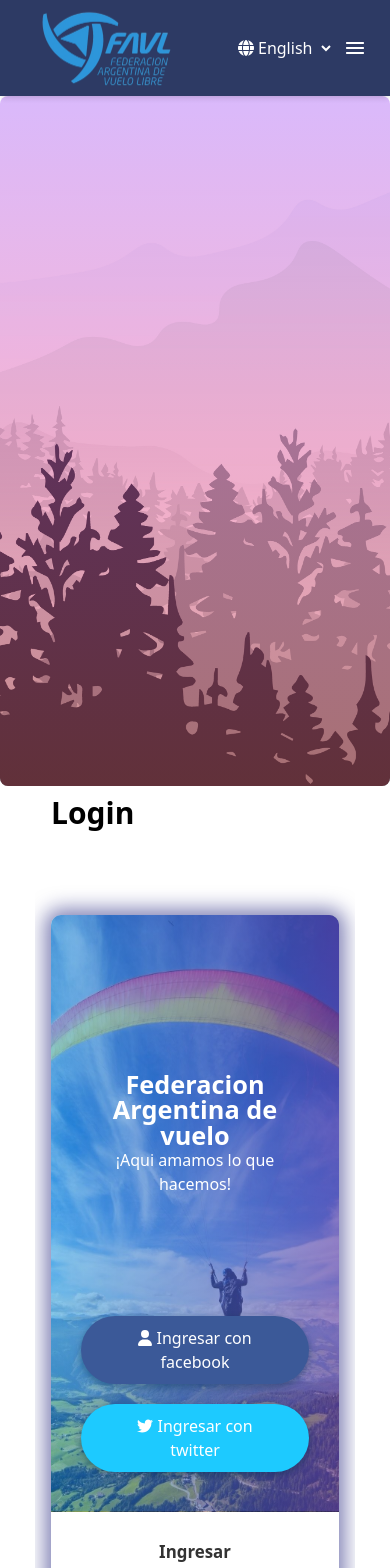
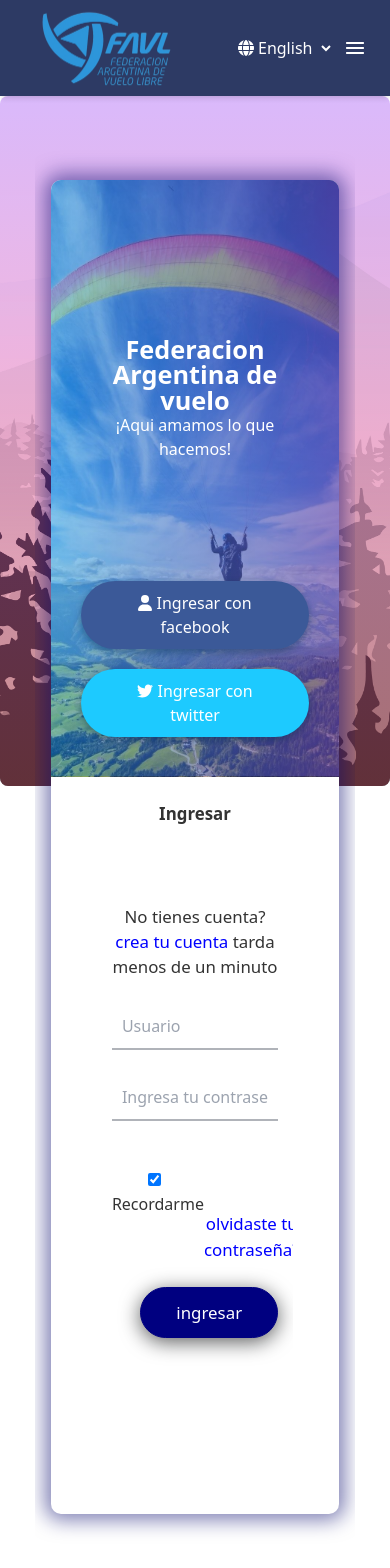
Before and after one commit to daposadap9/favl, a React (Vite) app: page /ingresar in a window 390 px wide. Shown: the top 1568 px of the page. Built offline with nearby package versions, Linux system fonts and the light colour scheme.

Commit message:
new Changes-Add Delete Method (Untested)

```diff
--- a/src/pages/Favl.jsx
+++ b/src/pages/Favl.jsx
@@ -24,6 +24,15 @@ const Favl = () => {
       })
       .catch((err) => console.log(err));
   }, []);
+
+  function deleteClub(clubId) {
+    if (confirm("Presione Aceptar para eliminar el elemento"))
+      axios.delete('http://15.228.21.51:5000/club/' + clubId)
+      .then(()=> {
+        alert("El club ha sido eliminado")
+      })
+      .catch((err) => console.log(err));
+  }
   return (
     <>
       <TransitionEffect />
@@ -101,10 +110,12 @@ const Favl = () => {
                     ></FontAwesomeIcon>
                   </li>
                   <li>
-                    <FontAwesomeIcon
+                    <button onClick={deleteClub(club.id)}>
+                      <FontAwesomeIcon
                       icon={faDeleteLeft}
                       className="margin-left text-red-500"
-                    ></FontAwesomeIcon>
+                      ></FontAwesomeIcon>
+                    </button>
                   </li>
                 </div>
               </div>
--- a/src/pages/Login.jsx
+++ b/src/pages/Login.jsx
@@ -1,10 +1,10 @@
-import React from 'react'
+import React from "react";
 import { motion } from "framer-motion";
-import TransitionEffect from '../components/transition/TransitionEffect'
-import { FontAwesomeIcon } from '@fortawesome/react-fontawesome';
-import { faFacebook, faTwitter } from '@fortawesome/free-brands-svg-icons';
-import '../pages/css/Login.css'
-import { faUser } from '@fortawesome/free-solid-svg-icons';
+import TransitionEffect from "../components/transition/TransitionEffect";
+import { FontAwesomeIcon } from "@fortawesome/react-fontawesome";
+import { faFacebook, faTwitter } from "@fortawesome/free-brands-svg-icons";
+import "../pages/css/Login.css";
+import { faUser } from "@fortawesome/free-solid-svg-icons";
 const Login = () => {
   return (
     <>
@@ -20,54 +20,70 @@ const Login = () => {
       miniTablet:max-w-screen-miniTablet miniTablet:bg-transparent
       tablet:max-w-screen-tablet tablet:bg-transparent
       laptop:max-w-screen-laptop laptop:bg-transparent
-      midDesktop:max-w-screen-midDesktop midDesktop:bg-transparent overflow-hidden
-     mt-[699px]"
+      midDesktop:max-w-screen-midDesktop midDesktop:bg-transparent overflow-hidden"
       >
-        <div>
-          <h1 className='text-3xl font-semibold'>Login</h1>
-        </div>
         <div classname="bodyLogin">
           <div className="box-form">
             <div className="left">
-              <div className='background-left'>
+              <div className="background-left">
                 <div className="overlay">
                   <h1>Federacion Argentina de vuelo</h1>
-                  <p className='p-login'>¡Aqui amamos lo que hacemos!</p>
+                  <p className="p-login">¡Aqui amamos lo que hacemos!</p>
                   <div className="buttn">
-                    <a href="#" className="facebook"><FontAwesomeIcon icon={faUser} className='margin-left'></FontAwesomeIcon> Ingresar con facebook</a>
-                    <a href="#"><FontAwesomeIcon icon={faTwitter} className='margin-left'></FontAwesomeIcon> Ingresar con twitter</a>
+                    <a href="#" className="facebook">
+                      <FontAwesomeIcon
+                        icon={faUser}
+                        className="margin-left"
+                      ></FontAwesomeIcon>{" "}
+                      Ingresar con facebook
+                    </a>
+                    <a href="#">
+                      <FontAwesomeIcon
+                        icon={faTwitter}
+                        className="margin-left"
+                      ></FontAwesomeIcon>{" "}
+                      Ingresar con twitter
+                    </a>
                   </div>
                 </div>
               </div>
             </div>
 
             <div className="right">
-              <h5 className='text-3xl font-semibold colorear'>Ingresar</h5>
-              <p className='p-login'>No tienes cuenta? <a href="#">crea tu cuenta</a> tarda menos de un minuto</p>
+              <h5 className="text-3xl font-semibold colorear">Ingresar</h5>
+              <p className="p-login">
+                No tienes cuenta? <a href="#">crea tu cuenta</a> tarda menos de
+                un minuto
+              </p>
               <div className="inputs">
                 <input type="text" placeholder="Usuario" />
-                <br />
+                {/* <br /> */}
                 <input type="password" placeholder="Ingresa tu contraseña" />
               </div>
 
-              <br /><br />
+              {/* <br />
+              <br /> */}
 
               <div className="remember-me--forget-password">
                 <label>
                   <input type="checkbox" name="item" checked />
                   <span className="text-checkbox">Recordarme</span>
                 </label>
-                <p className='p-login'><a href="#">olvidaste tu contraseña?</a></p>
+                <p className="p-login">
+                  <a href="#">olvidaste tu contraseña?</a>
+                </p>
               </div>
 
-              <br />
-              <button className='button-login'><a href="#">ingresar</a></button>
+              {/* <br /> */}
+              <button className="button-login">
+                <a href="#">ingresar</a>
+              </button>
             </div>
           </div>
         </div>
       </motion.div>
     </>
-  )
-}
+  );
+};
 
-export default Login
+export default Login;
--- a/src/pages/css/Login.css
+++ b/src/pages/css/Login.css
@@ -39,7 +39,7 @@
 
 @media (max-width: 980px) {
   .box-form {
-      flex-flow: wrap;
+    flex-flow: column;
     text-align: center;
     align-content: center;
     align-items: center;
@@ -119,20 +119,20 @@
 }
 
 .box-form .right {
+  padding-left: 5%;
   overflow: hidden;
-    height: 600px;
-    padding-top: 2px;
+  width: 50vw;
+  height: 100vh;
+  padding-right: 5%;
+  padding-top: 2vh;
   color: #333333;
   margin-top: 20px;
-    padding: 20px;
-    display: flex;
-    flex-direction: column;
 }
 
 @media (max-width: 980px) {
   .box-form .right {
-      width: 100%;
-      height: 100%;
+    width: 50vw;
+    height: 85vh;
   }
 }
 
@@ -153,6 +153,9 @@
   color: blue;
 }
 
+.box-form .right .inputs {
+  overflow: hidden;
+}
 
 .box-form .right input {
   width: 100%;
@@ -166,9 +169,9 @@
 }
 
 .box-form .right input:hover {
-    font-size: 2vh;
+  font-size: 120%;
   transition: 0.3s;
-    margin-top: 23px;
+  margin-top: 22px;
 }
 
 .box-form .right .remember-me--forget-password {
@@ -222,6 +225,7 @@
 }
 
 .box-form .right button {
+  margin-top: 15%;
   float: right;
   color: #333333;
   font-size: 16px;
```
Lines whose indentation alone changed are shown as unchanged.
